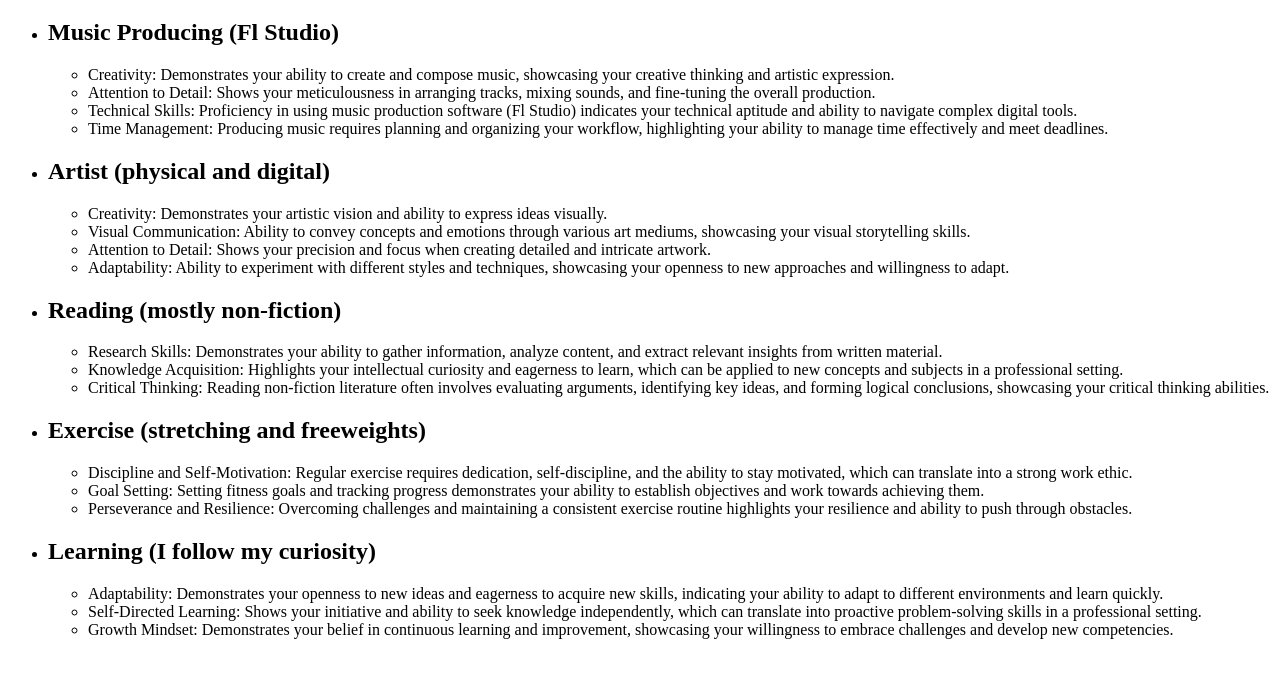
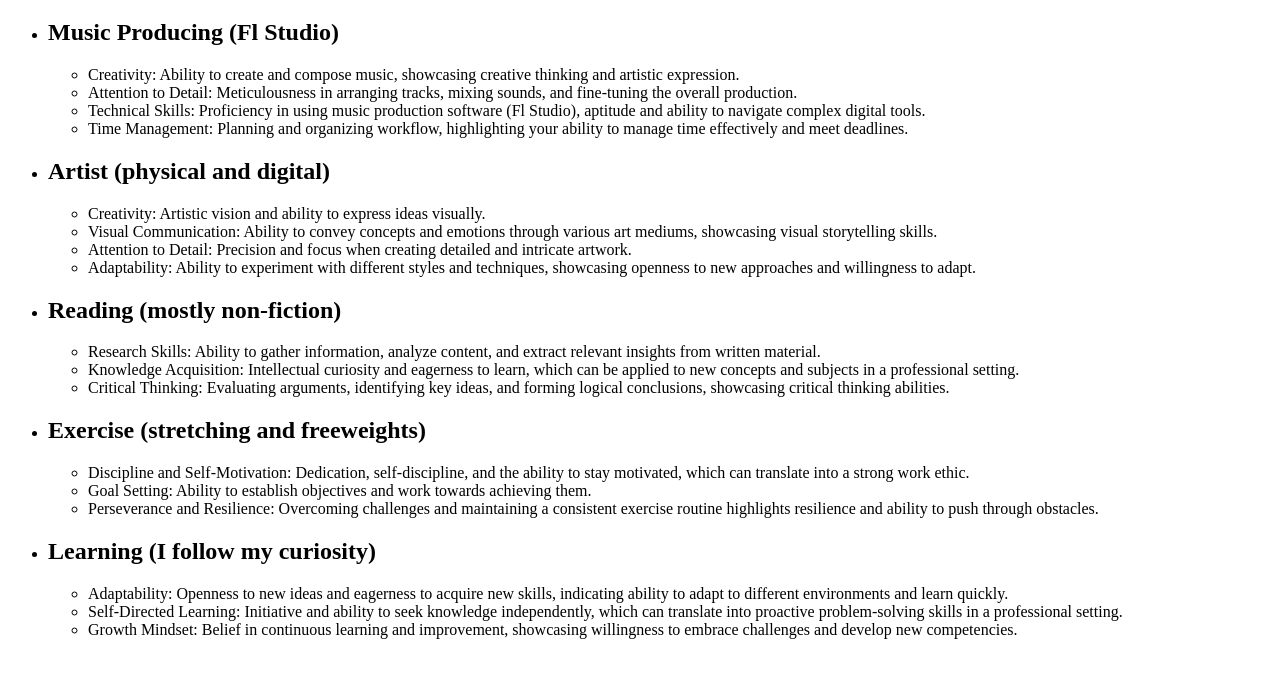
Before and after one commit to SchlosserCoding/Resume, a plain HTML site: page My-Hobbies.html in a window 1280 px wide. Shown: the part 61-738 px from the top of the page. Drawn offline with Linux system fonts and the light colour scheme.

Commit message:
Add files via upload

```diff
--- a/My-Hobbies.html
+++ b/My-Hobbies.html
@@ -10,43 +10,43 @@
 <ul>
   <li><h2>Music Producing (Fl Studio)</h2>
     <ul>
-      <li>Creativity: Demonstrates your ability to create and compose music, showcasing your creative thinking and artistic expression.</li>
-      <li>Attention to Detail: Shows your meticulousness in arranging tracks, mixing sounds, and fine-tuning the overall production.</li>
-      <li>Technical Skills: Proficiency in using music production software (Fl Studio) indicates your technical aptitude and ability to navigate complex digital tools.</li>
-      <li>Time Management: Producing music requires planning and organizing your workflow, highlighting your ability to manage time effectively and meet deadlines.</li>
+      <li>Creativity: Ability to create and compose music, showcasing creative thinking and artistic expression.</li>
+      <li>Attention to Detail: Meticulousness in arranging tracks, mixing sounds, and fine-tuning the overall production.</li>
+      <li>Technical Skills: Proficiency in using music production software (Fl Studio), aptitude and ability to navigate complex digital tools.</li>
+      <li>Time Management: Planning and organizing workflow, highlighting your ability to manage time effectively and meet deadlines.</li>
     </ul>
   </li>
 
   <li><h2>Artist (physical and digital)</h2>
     <ul>
-      <li>Creativity: Demonstrates your artistic vision and ability to express ideas visually.</li>
-      <li>Visual Communication: Ability to convey concepts and emotions through various art mediums, showcasing your visual storytelling skills.</li>
-      <li>Attention to Detail: Shows your precision and focus when creating detailed and intricate artwork.</li>
-      <li>Adaptability: Ability to experiment with different styles and techniques, showcasing your openness to new approaches and willingness to adapt.</li>
+      <li>Creativity: Artistic vision and ability to express ideas visually.</li>
+      <li>Visual Communication: Ability to convey concepts and emotions through various art mediums, showcasing visual storytelling skills.</li>
+      <li>Attention to Detail: Precision and focus when creating detailed and intricate artwork.</li>
+      <li>Adaptability: Ability to experiment with different styles and techniques, showcasing openness to new approaches and willingness to adapt.</li>
     </ul>
   </li>
 
   <li><h2>Reading (mostly non-fiction)</h2>
     <ul>
-      <li>Research Skills: Demonstrates your ability to gather information, analyze content, and extract relevant insights from written material.</li>
-      <li>Knowledge Acquisition: Highlights your intellectual curiosity and eagerness to learn, which can be applied to new concepts and subjects in a professional setting.</li>
-      <li>Critical Thinking: Reading non-fiction literature often involves evaluating arguments, identifying key ideas, and forming logical conclusions, showcasing your critical thinking abilities.</li>
+      <li>Research Skills: Ability to gather information, analyze content, and extract relevant insights from written material.</li>
+      <li>Knowledge Acquisition: Intellectual curiosity and eagerness to learn, which can be applied to new concepts and subjects in a professional setting.</li>
+      <li>Critical Thinking: Evaluating arguments, identifying key ideas, and forming logical conclusions, showcasing critical thinking abilities.</li>
     </ul>
   </li>
 
   <li><h2>Exercise (stretching and freeweights)</h2>
     <ul>
-      <li>Discipline and Self-Motivation: Regular exercise requires dedication, self-discipline, and the ability to stay motivated, which can translate into a strong work ethic.</li>
-      <li>Goal Setting: Setting fitness goals and tracking progress demonstrates your ability to establish objectives and work towards achieving them.</li>
-      <li>Perseverance and Resilience: Overcoming challenges and maintaining a consistent exercise routine highlights your resilience and ability to push through obstacles.</li>
+      <li>Discipline and Self-Motivation: Dedication, self-discipline, and the ability to stay motivated, which can translate into a strong work ethic.</li>
+      <li>Goal Setting: Ability to establish objectives and work towards achieving them.</li>
+      <li>Perseverance and Resilience: Overcoming challenges and maintaining a consistent exercise routine highlights resilience and ability to push through obstacles.</li>
     </ul>
   </li>
 
   <li><h2>Learning (I follow my curiosity)</h2>
     <ul>
-      <li>Adaptability: Demonstrates your openness to new ideas and eagerness to acquire new skills, indicating your ability to adapt to different environments and learn quickly.</li>
-      <li>Self-Directed Learning: Shows your initiative and ability to seek knowledge independently, which can translate into proactive problem-solving skills in a professional setting.</li>
-      <li>Growth Mindset: Demonstrates your belief in continuous learning and improvement, showcasing your willingness to embrace challenges and develop new competencies.</li>
+      <li>Adaptability: Openness to new ideas and eagerness to acquire new skills, indicating ability to adapt to different environments and learn quickly.</li>
+      <li>Self-Directed Learning: Initiative and ability to seek knowledge independently, which can translate into proactive problem-solving skills in a professional setting.</li>
+      <li>Growth Mindset: Belief in continuous learning and improvement, showcasing willingness to embrace challenges and develop new competencies.</li>
     </ul>
   </li>
 
```
